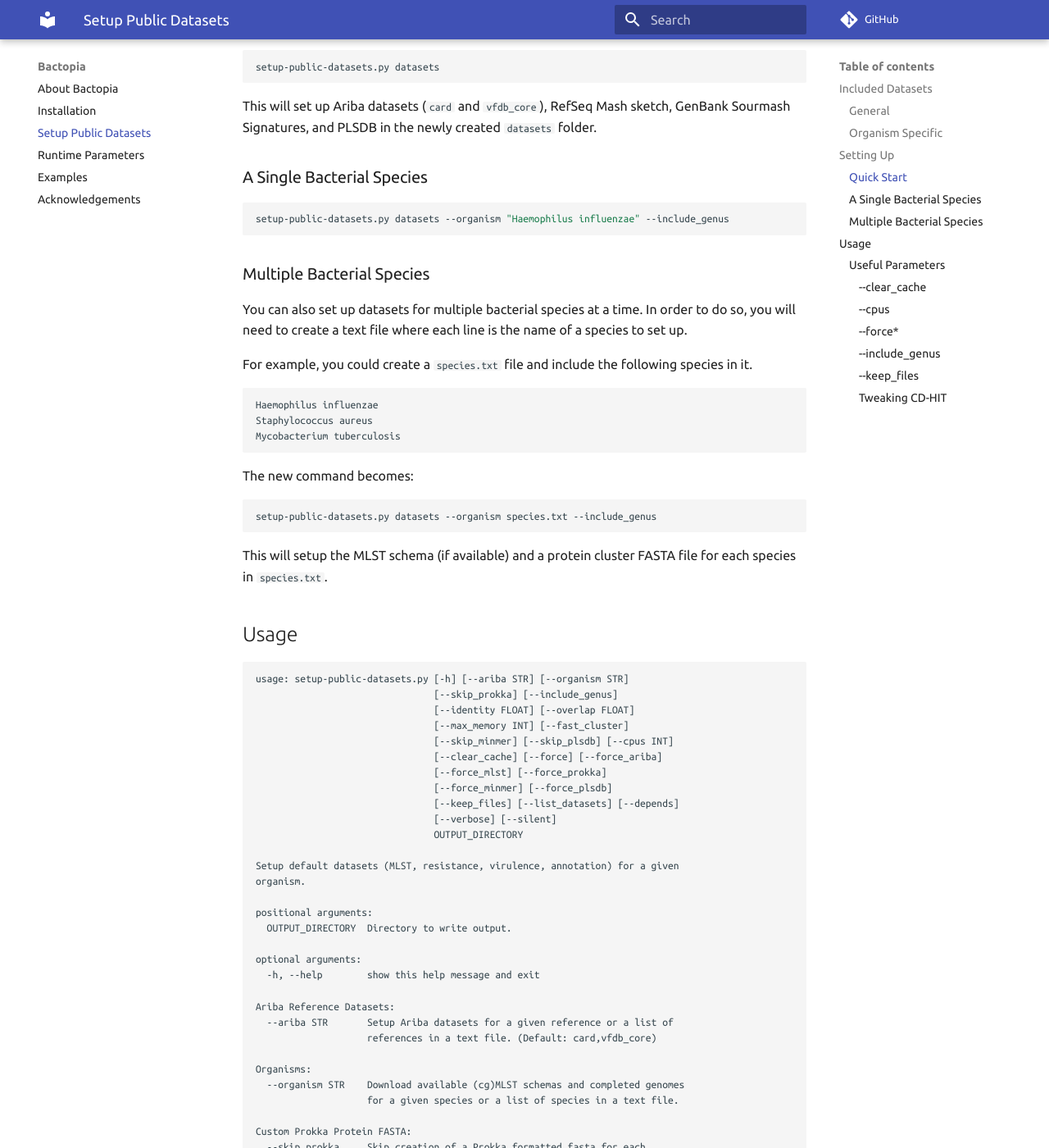
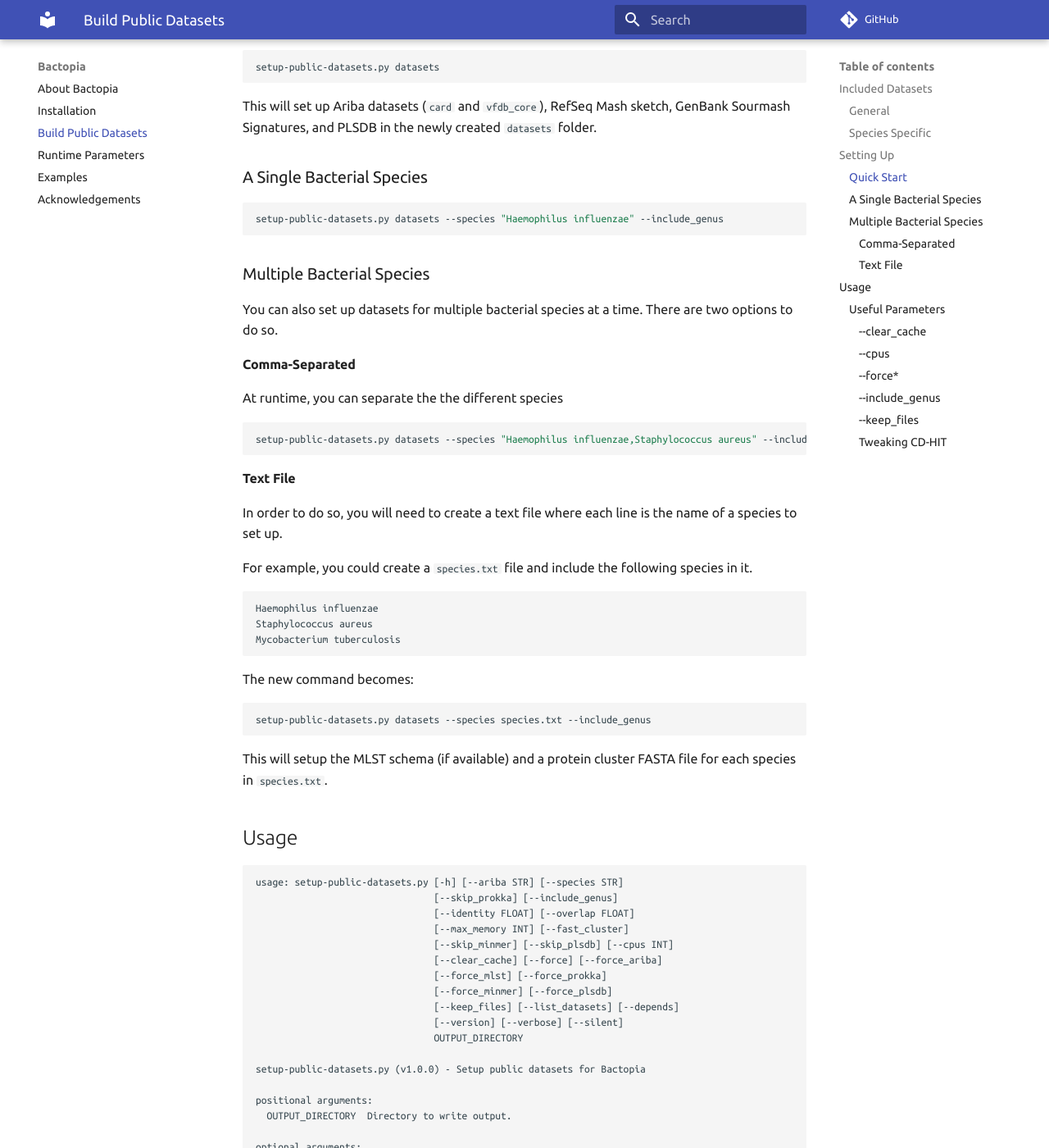
Before and after one commit to bactopia/bactopia, an MkDocs documentation site: the page built from docs/public-datasets.md, in a window 1280 px wide and 1400 px high, scrolled down 1455 px. Shown: the whole window at 82% size. Built offline with MkDocs 1.6.1 and Material for MkDocs 9.7.7, drawn with Linux system fonts in a browser that asks for light colours; comment, search, counter and statistics services are not loaded; some of the changed text lies outside the part shown.

Commit message:
fixed whitespace bug, added version info, renamed organism to species, more docs

````diff
--- a/docs/public-datasets.md
+++ b/docs/public-datasets.md
@@ -1,12 +1,12 @@
-# Public Datasets
-Bactopia can make use of many existing public datasets. The process for downloading these datasets and configuring them for Bactopia has been automated for the user.
+# Build Public Datasets
+Bactopia can make use of many existing public datasets. The process of downloading, building, and (or) configuring these datasets for Bactopia has been automated for the user.
 
 !!! info "Highly recommended to complete this step!"
 
     This step is completely optional, but it is highly recommended that you do not. By skipping this step of setting up public datasets, Bactopia will be limited to analyses like quality control, assembly, and 31-mer counting.
 
 ## Included Datasets
-These datasets include some that are applicable to all bacterial species and some that are specific to an organism. If they are available, Bactopia will recognize them and execute the appropriate analyses.
+Some datasets included are applicable to all bacterial species and some are specific to a bacterial species. If specified at runtime, Bactopia will recognize the datasets and execute the appropriate analyses.
 
 ### General
 **[Ariba's `getref` Reference Datasets](https://github.com/sanger-pathogens/ariba/wiki/Task:-getref)**
@@ -21,7 +21,7 @@ Allows reference datasets (resistance, virulence, and plamids) to be automatical
 **[PLSDB Mash Sketch & BLAST](https://ccb-microbe.cs.uni-saarland.de/plsdb/plasmids/download/)**
 Includes meta data/annotations, Mash sketches, and BLAST database files of all plasmids stored in PLSDB.
 
-### Organism Specific
+### Species Specific
 
 **[PubMLST.org MLST Schemas](https://pubmlst.org/datasets/)**
 Multi-locus sequence typing (MLST) allelic profiles and seqeunces for a many different bacterial species (and even a few eukaryotes!).
@@ -45,11 +45,22 @@ This will set up Ariba datasets (`card` and `vfdb_core`), RefSeq Mash sketch, Ge
 
 ### A Single Bacterial Species
 ``` bash
-setup-public-datasets.py datasets --organism "Haemophilus influenzae" --include_genus
+setup-public-datasets.py datasets --species "Haemophilus influenzae" --include_genus
 ```
 
+
+
 ### Multiple Bacterial Species
-You can also set up datasets for multiple bacterial species at a time. In order to do so, you will need to create a text file where each line is the name of a species to set up.
+You can also set up datasets for multiple bacterial species at a time. There are two options to do so.
+
+#### Comma-Separated
+At runtime, you can separate the the different species
+``` bash
+setup-public-datasets.py datasets --species "Haemophilus influenzae,Staphylococcus aureus" --include_genus
+```
+#### Text File
+
+In order to do so, you will need to create a text file where each line is the name of a species to set up.
 
 For example, you could create a `species.txt` file and include the following species in it.
 ``` bash
@@ -61,14 +72,14 @@ Mycobacterium tuberculosis
 The new command becomes:
 
 ``` bash
-setup-public-datasets.py datasets --organism species.txt --include_genus
+setup-public-datasets.py datasets --species species.txt --include_genus
 ```
 
 This will setup the MLST schema (if available) and a protein cluster FASTA file for each species in `species.txt`.
 
 ## Usage
 ```
-usage: setup-public-datasets.py [-h] [--ariba STR] [--organism STR]
+usage: setup-public-datasets.py [-h] [--ariba STR] [--species STR]
                                 [--skip_prokka] [--include_genus]
                                 [--identity FLOAT] [--overlap FLOAT]
                                 [--max_memory INT] [--fast_cluster]
@@ -77,11 +88,10 @@ usage: setup-public-datasets.py [-h] [--ariba STR] [--organism STR]
                                 [--force_mlst] [--force_prokka]
                                 [--force_minmer] [--force_plsdb]
                                 [--keep_files] [--list_datasets] [--depends]
-                                [--verbose] [--silent]
+                                [--version] [--verbose] [--silent]
                                 OUTPUT_DIRECTORY
 
-Setup default datasets (MLST, resistance, virulence, annotation) for a given
-organism.
+setup-public-datasets.py (v1.0.0) - Setup public datasets for Bactopia
 
 positional arguments:
   OUTPUT_DIRECTORY  Directory to write output.
@@ -93,13 +103,12 @@ Ariba Reference Datasets:
   --ariba STR       Setup Ariba datasets for a given reference or a list of
                     references in a text file. (Default: card,vfdb_core)
 
-Organisms:
-  --organism STR    Download available (cg)MLST schemas and completed genomes
+Bacterial Species:
+  --species STR     Download available (cg)MLST schemas and completed genomes
                     for a given species or a list of species in a text file.
 
 Custom Prokka Protein FASTA:
-  --skip_prokka     Skip creation of a Prokka formatted fasta for each
-                    organism
+  --skip_prokka     Skip creation of a Prokka formatted fasta for each species
   --include_genus   Include all genus members in the Prokka proteins FASTA
   --identity FLOAT  CD-HIT (-c) sequence identity threshold. (Default: 0.9)
   --overlap FLOAT   CD-HIT (-s) length difference cutoff. (Default: 0.8)
@@ -129,8 +138,14 @@ Helpful Options:
   --depends         Verify dependencies are installed.
 
 Adjust Verbosity:
+  --version         show program's version number and exit
   --verbose         Print debug related text.
   --silent          Only critical errors will be printed.
+
+example usage:
+  setup-public-datasets.py outdir
+  setup-public-datasets.py outdir --ariba 'card'
+  setup-public-datasets.py outdir --species 'Staphylococcus aureus' --include_genus
 ```
 
 ### Useful Parameters
--- a/mkdocs.yml
+++ b/mkdocs.yml
@@ -12,7 +12,7 @@ dev_addr: 0.0.0.0:8000
 nav:
     - 'About Bactopia': 'index.md'
     - 'Installation': 'installation.md'
-    - 'Setup Public Datasets': 'public-datasets.md'
+    - 'Build Public Datasets': 'public-datasets.md'
     - 'Runtime Parameters': 'parameters.md'
     - 'Examples': 'examples.md'
     # - 'FAQ': 'faq.md'
````
Also changed, not shown: 3 other files.
